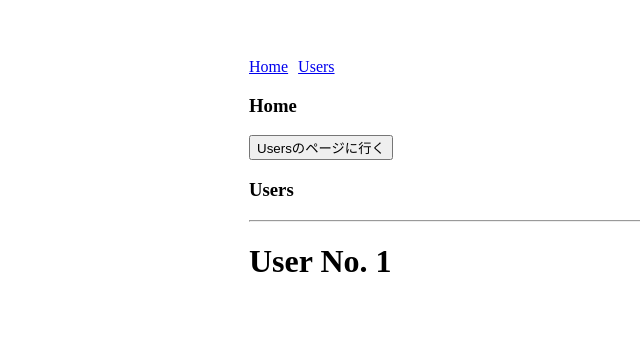
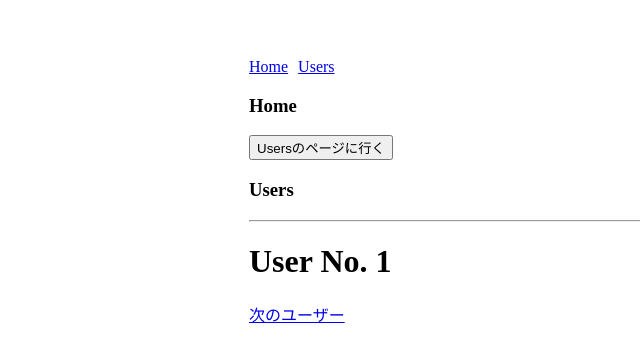
Before and after one commit to nom30523/p-vuejs, a Vue app in the folder p-vuejs/: page /users/1 in a window 1280 px wide. Shown: the top 362 px of the page, without its empty margins (41-681 px from the left). Built offline with nearby package versions, Linux system fonts and the light colour scheme; the HTML template or start-up script is replaced by a standard one.

Commit message:
v-bindでURLのidを動的にする

```diff
--- a/p-vuejs/src/views/Users.vue
+++ b/p-vuejs/src/views/Users.vue
@@ -3,6 +3,7 @@
     <h3>Users</h3>
     <hr>
     <h1>User No. {{ id }}</h1>
+    <router-link :to="'/users/' + (Number(id) + 1) + '/profile'">次のユーザー</router-link>
     <router-view></router-view>
   </div>
 </template>
```
